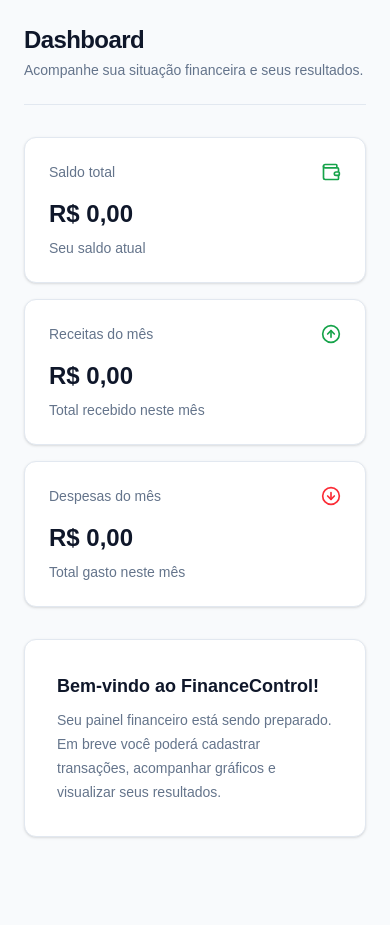
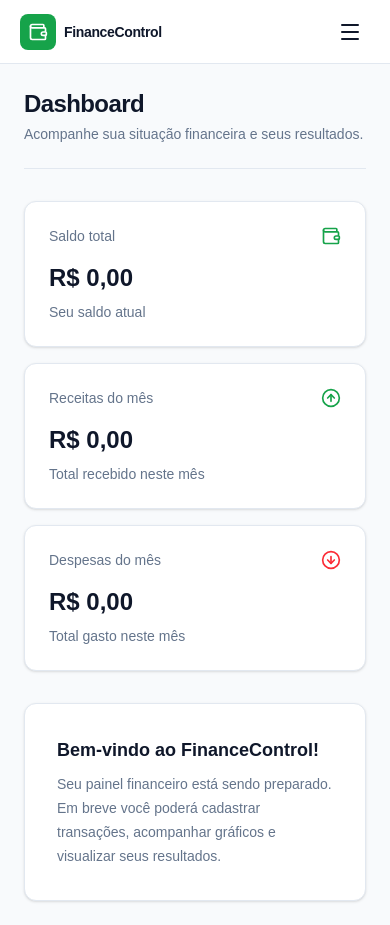
Before and after one commit to adrielsouzadev/financecontrol, a Next.js app: page / in a window 390 px wide. Before the commit the page ends 861 px from the top, so only its background shows below. Built offline with nearby package versions, Linux system fonts and the light colour scheme.

Commit message:
feat: adiciona navegação responsiva

```diff
--- a/src/app/(app)/layout.tsx
+++ b/src/app/(app)/layout.tsx
@@ -9,7 +9,7 @@ export default function AppLayout({
   children,
 }: AppLayoutProps) {
   return (
-    <div className="flex min-h-screen bg-background">
+    <div className="flex min-h-screen flex-col bg-background lg:flex-row">
       <Sidebar />
 
       <main className="min-w-0 flex-1">
--- a/src/components/layout/sidebar.tsx
+++ b/src/components/layout/sidebar.tsx
@@ -1,11 +1,14 @@
 "use client";
 
+import { useState } from "react";
 import Link from "next/link";
 import { usePathname } from "next/navigation";
 import {
   ArrowLeftRight,
   LayoutDashboard,
   Wallet,
+  Menu,
+  X,
 } from "lucide-react";
 
 const navigation = [
@@ -23,8 +26,35 @@ const navigation = [
 
 export function Sidebar() {
   const pathname = usePathname();
+  const [isOpen, setIsOpen] = useState(false);
+
+  function renderNavigation() {
+    return navigation.map((item) => {
+      const isActive = pathname === item.href;
+      const Icon = item.icon;
 
       return (
+        <Link
+          key={item.href}
+          href={item.href}
+          aria-current={isActive ? "page" : undefined}
+          onClick={() => setIsOpen(false)}
+          className={`flex items-center gap-3 rounded-lg px-3 py-3 text-sm font-medium transition-colors ${
+            isActive
+              ? "bg-green-50 text-primary"
+              : "text-muted hover:bg-slate-50 hover:text-foreground"
+          }`}
+        >
+          <Icon className="size-5" />
+          {item.name}
+        </Link>
+      );
+    });
+  }
+
+  return (
+    <>
+      {/* Sidebar para computadores */}
       <aside className="hidden min-h-screen w-64 shrink-0 flex-col border-r border-border bg-white lg:flex">
         <div className="flex h-20 items-center gap-3 border-b border-border px-6">
           <div className="flex size-10 items-center justify-center rounded-xl bg-primary text-white">
@@ -41,26 +71,7 @@ export function Sidebar() {
             Menu principal
           </p>
 
-        {navigation.map((item) => {
-          const isActive = pathname === item.href;
-          const Icon = item.icon;
-
-          return (
-            <Link
-              key={item.href}
-              href={item.href}
-              aria-current={isActive ? "page" : undefined}
-              className={`flex items-center gap-3 rounded-lg px-3 py-3 text-sm font-medium transition-colors ${
-                isActive
-                  ? "bg-green-50 text-primary"
-                  : "text-muted hover:bg-slate-50 hover:text-foreground"
-              }`}
-            >
-              <Icon className="size-5" />
-              {item.name}
-            </Link>
-          );
-        })}
+          {renderNavigation()}
         </nav>
 
         <div className="border-t border-border p-5">
@@ -69,5 +80,56 @@ export function Sidebar() {
           </p>
         </div>
       </aside>
+
+      {/* Navegação para dispositivos móveis */}
+      <div className="lg:hidden">
+        <header className="flex h-16 items-center justify-between border-b border-border bg-white px-5">
+          <div className="flex min-w-0 items-center gap-2">
+            <div className="flex size-9 items-center justify-center rounded-lg bg-primary text-white">
+              <Wallet className="size-5" />
+            </div>
+
+            <span className="whitespace-nowrap text-sm font-bold tracking-tight sm:text-base">
+              FinanceControl
+            </span>
+          </div>
+
+          <button
+            type="button"
+            onClick={() => setIsOpen(!isOpen)}
+            aria-label={isOpen ? "Fechar menu" : "Abrir menu"}
+            aria-expanded={isOpen}
+            className="shrink-0 rounded-lg p-2 text-foreground transition-colors hover:bg-slate-100"
+          >
+            {isOpen ? (
+              <X className="size-6" />
+            ) : (
+              <Menu className="size-6" />
+            )}
+          </button>
+        </header>
+
+        {isOpen && (
+          <>
+            <button
+              type="button"
+              aria-label="Fechar menu"
+              onClick={() => setIsOpen(false)}
+              className="fixed inset-0 z-40 bg-black/40"
+            />
+
+            <nav className="fixed inset-y-16 right-0 z-50 w-72 border-l border-border bg-white p-4 shadow-xl">
+              <p className="mb-4 px-3 text-xs font-semibold uppercase tracking-wider text-muted">
+                Menu principal
+              </p>
+
+              <div className="space-y-2">
+                {renderNavigation()}
+              </div>
+            </nav>
+          </>
+        )}
+      </div>
+    </>
   );
 }
```
Lines whose indentation alone changed are shown as unchanged.
